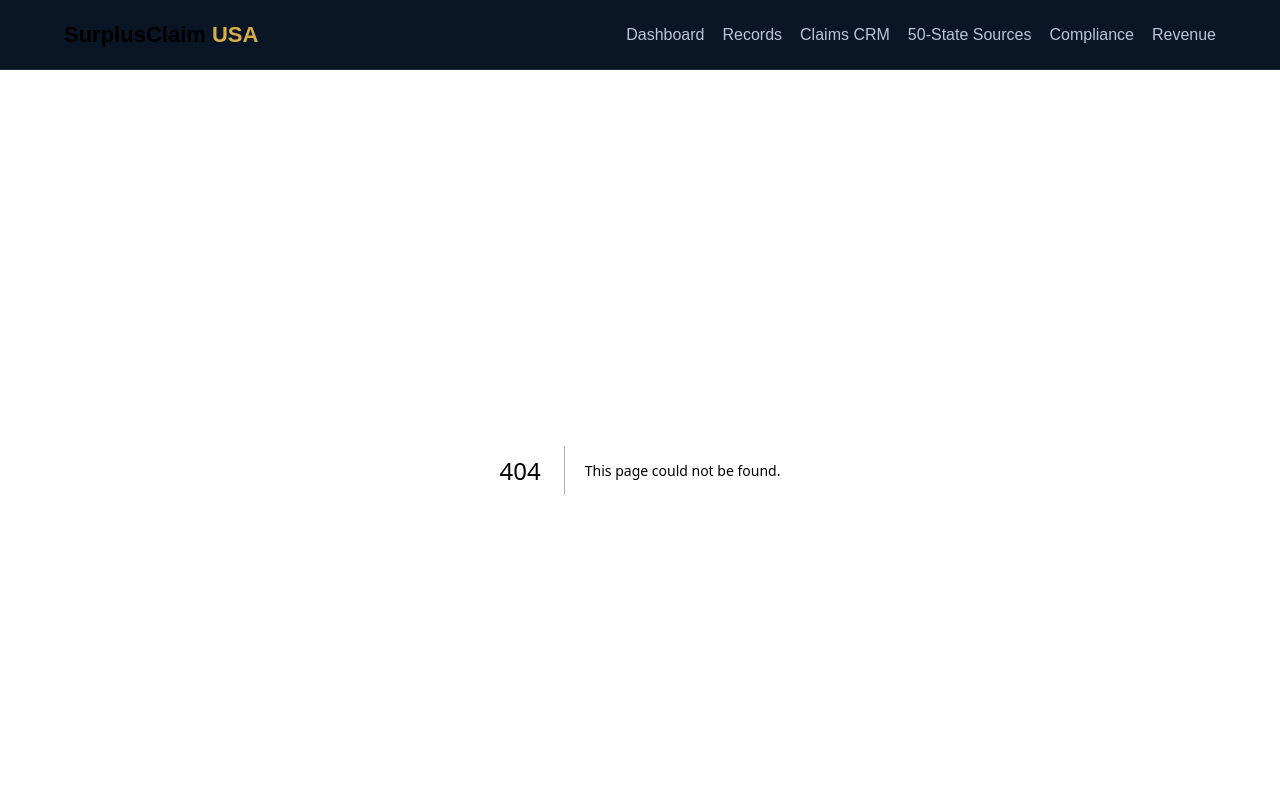
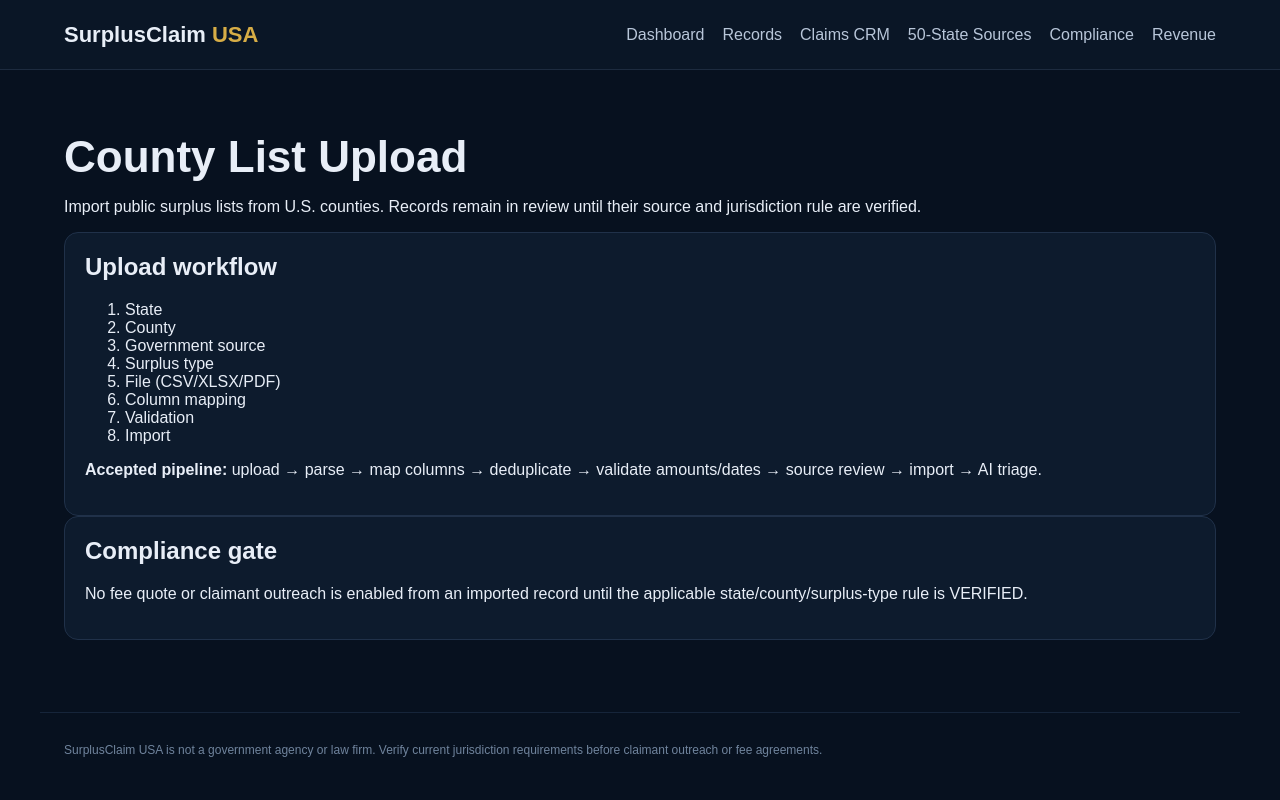
Before and after one commit to TSpear007/Elite-Claims, a Next.js app: page /upload in a window 1280 px wide. Before the commit this address had no page. Shown: the top 800 px of the page. Built offline with nearby package versions, Linux system fonts and the light colour scheme.

Commit message:
Add county surplus list upload workspace

```diff
--- /dev/null
+++ b/app/upload/page.tsx
@@ -0,0 +1,4 @@
+export default function UploadPage(){
+ const fields=['State','County','Government source','Surplus type','File (CSV/XLSX/PDF)','Column mapping','Validation','Import'];
+ return <main><h1>County List Upload</h1><p>Import public surplus lists from U.S. counties. Records remain in review until their source and jurisdiction rule are verified.</p><section className="card"><h2>Upload workflow</h2><ol>{fields.map(x=><li key={x}>{x}</li>)}</ol><p><strong>Accepted pipeline:</strong> upload → parse → map columns → deduplicate → validate amounts/dates → source review → import → AI triage.</p></section><section className="card"><h2>Compliance gate</h2><p>No fee quote or claimant outreach is enabled from an imported record until the applicable state/county/surplus-type rule is VERIFIED.</p></section></main>
+}
```
